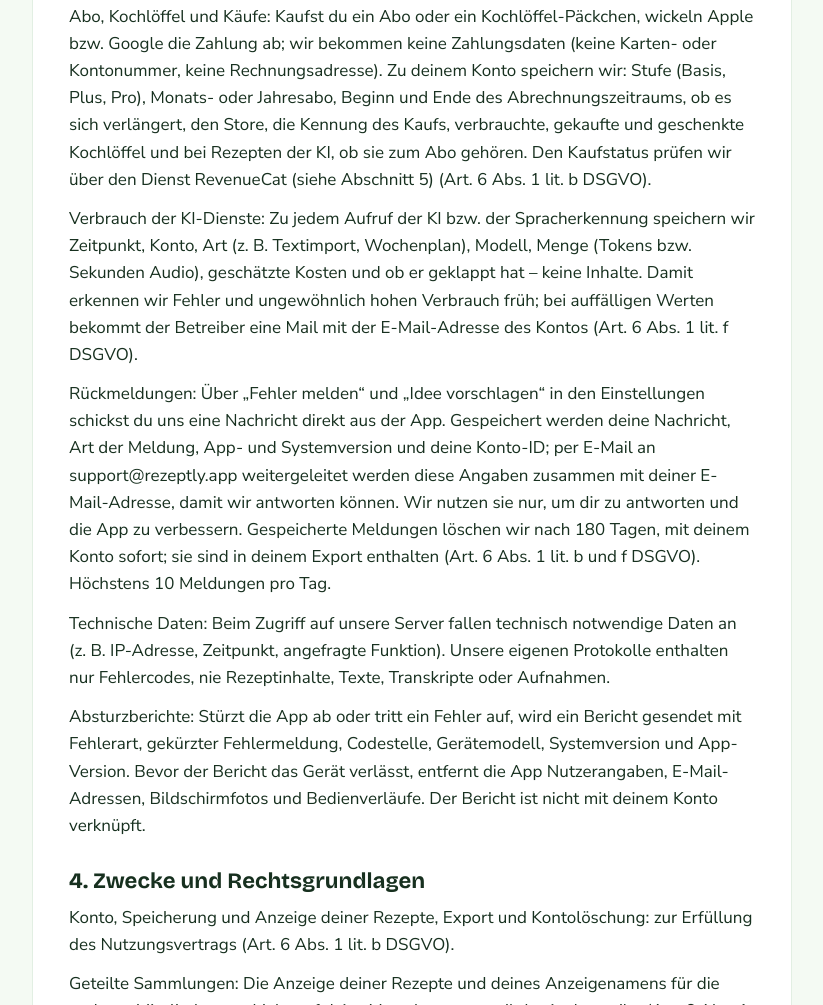
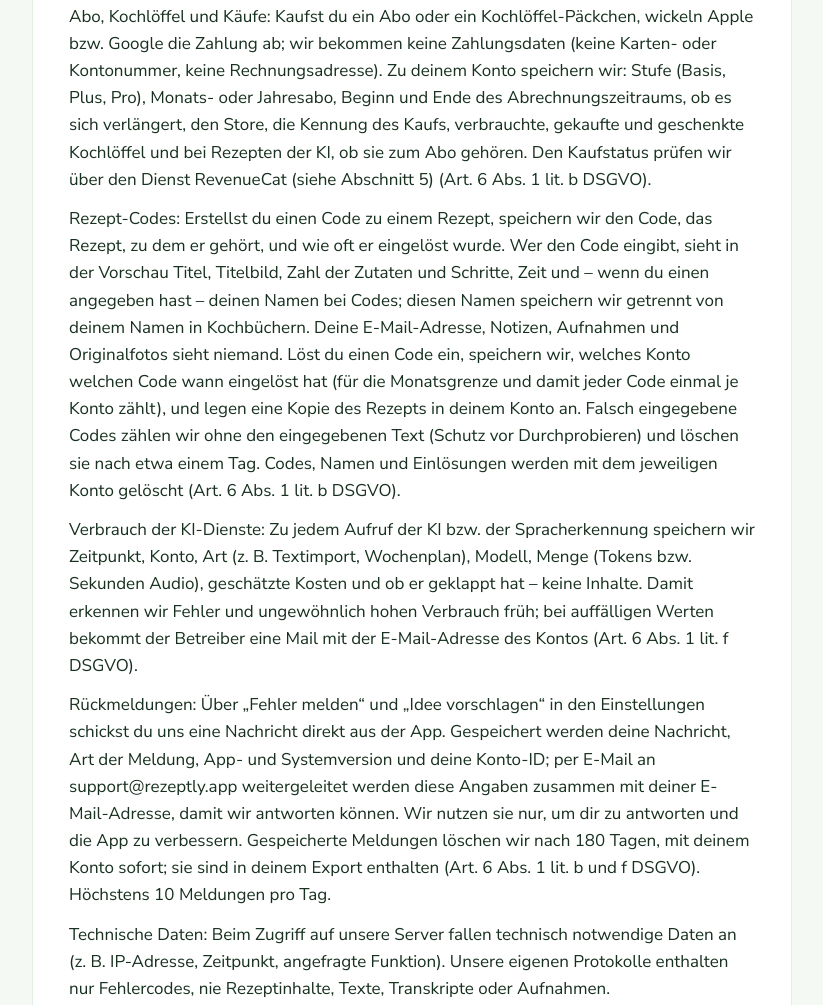
Before and after one commit to FloppyTom/rezeptly-website, a plain HTML site: page datenschutz.html in a window 1280 px wide. Shown: the part 2683-3688 px from the top of the page, without its empty margins (380-1203 px from the left). Drawn offline with Linux system fonts and the light colour scheme.

Commit message:
AGB und Datenschutz: Rezept-Codes
Co-Authored-By: Claude Opus 5.5 <noreply@anthropic.com>

```diff
--- a/datenschutz.html
+++ b/datenschutz.html
@@ -52,6 +52,7 @@
 <p>Zustimmungen: welche Erklärung du wann bestätigt hast (z. B. die Übertragung an einen KI-Dienst), mit Zeitstempel.</p>
 <p>Importaufträge und Nutzungszähler: Status einer Text- oder Spracherkennung, Anzahl der Versuche, technische Fehlercodes und die Zahl der Erkennungen pro Tag (für die Tageslimits).</p>
 <p>Abo, Kochlöffel und Käufe: Kaufst du ein Abo oder ein Kochlöffel-Päckchen, wickeln Apple bzw. Google die Zahlung ab; wir bekommen keine Zahlungsdaten (keine Karten- oder Kontonummer, keine Rechnungsadresse). Zu deinem Konto speichern wir: Stufe (Basis, Plus, Pro), Monats- oder Jahresabo, Beginn und Ende des Abrechnungszeitraums, ob es sich verlängert, den Store, die Kennung des Kaufs, verbrauchte, gekaufte und geschenkte Kochlöffel und bei Rezepten der KI, ob sie zum Abo gehören. Den Kaufstatus prüfen wir über den Dienst RevenueCat (siehe Abschnitt 5) (Art. 6 Abs. 1 lit. b DSGVO).</p>
+<p>Rezept-Codes: Erstellst du einen Code zu einem Rezept, speichern wir den Code, das Rezept, zu dem er gehört, und wie oft er eingelöst wurde. Wer den Code eingibt, sieht in der Vorschau Titel, Titelbild, Zahl der Zutaten und Schritte, Zeit und – wenn du einen angegeben hast – deinen Namen bei Codes; diesen Namen speichern wir getrennt von deinem Namen in Kochbüchern. Deine E-Mail-Adresse, Notizen, Aufnahmen und Originalfotos sieht niemand. Löst du einen Code ein, speichern wir, welches Konto welchen Code wann eingelöst hat (für die Monatsgrenze und damit jeder Code einmal je Konto zählt), und legen eine Kopie des Rezepts in deinem Konto an. Falsch eingegebene Codes zählen wir ohne den eingegebenen Text (Schutz vor Durchprobieren) und löschen sie nach etwa einem Tag. Codes, Namen und Einlösungen werden mit dem jeweiligen Konto gelöscht (Art. 6 Abs. 1 lit. b DSGVO).</p>
 <p>Verbrauch der KI-Dienste: Zu jedem Aufruf der KI bzw. der Spracherkennung speichern wir Zeitpunkt, Konto, Art (z. B. Textimport, Wochenplan), Modell, Menge (Tokens bzw. Sekunden Audio), geschätzte Kosten und ob er geklappt hat – keine Inhalte. Damit erkennen wir Fehler und ungewöhnlich hohen Verbrauch früh; bei auffälligen Werten bekommt der Betreiber eine Mail mit der E-Mail-Adresse des Kontos (Art. 6 Abs. 1 lit. f DSGVO).</p>
 <p>Rückmeldungen: Über „Fehler melden“ und „Idee vorschlagen“ in den Einstellungen schickst du uns eine Nachricht direkt aus der App. Gespeichert werden deine Nachricht, Art der Meldung, App- und Systemversion und deine Konto-ID; per E-Mail an support@rezeptly.app weitergeleitet werden diese Angaben zusammen mit deiner E-Mail-Adresse, damit wir antworten können. Wir nutzen sie nur, um dir zu antworten und die App zu verbessern. Gespeicherte Meldungen löschen wir nach 180 Tagen, mit deinem Konto sofort; sie sind in deinem Export enthalten (Art. 6 Abs. 1 lit. b und f DSGVO). Höchstens 10 Meldungen pro Tag.</p>
 <p>Technische Daten: Beim Zugriff auf unsere Server fallen technisch notwendige Daten an (z. B. IP-Adresse, Zeitpunkt, angefragte Funktion). Unsere eigenen Protokolle enthalten nur Fehlercodes, nie Rezeptinhalte, Texte, Transkripte oder Aufnahmen.</p>
```
Also changed, not shown: agb.html (+1 -0 lines).
